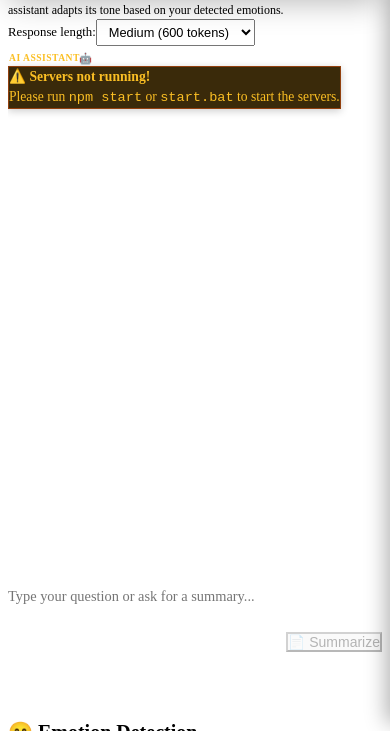
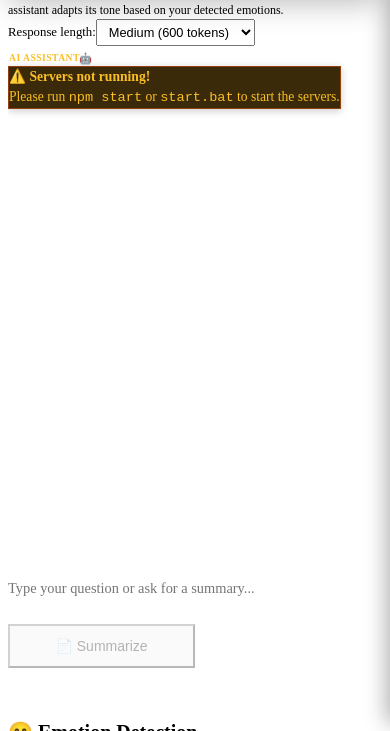
Before and after one commit to patchyevolve/emotion-learning-companion, a website with bundled scripts: page chat.html in a window 390 px wide. Shown: the part 121-852 px from the top of the page. Built offline with nearby package versions, Linux system fonts and the light colour scheme; no server answers.

Commit message:
fix: Mobile input area layout and button alignment
- Restructured HTML to remove conflicting inline styles
- Fixed textarea to take full width on mobile
- Buttons now properly aligned in row below textarea
- Equal button widths (50/50 split) on mobile
- Improved responsive behavior across all breakpoints
- Consistent spacing and padding

```diff
--- a/chat.html
+++ b/chat.html
@@ -324,6 +324,9 @@
       max-width: 1200px;
       margin: 0 auto;
       width: 100%;
+      display: flex;
+      gap: var(--spacing-sm);
+      align-items: flex-end;
     }
 
     .chat-input {
@@ -371,6 +374,7 @@
       display: flex;
       gap: var(--spacing-sm);
       align-items: center;
+      flex-shrink: 0;
     }
 
     #summarizeBtn {
@@ -378,6 +382,7 @@
       font-size: 0.9rem;
       white-space: nowrap;
       height: 44px;
+      flex-shrink: 0;
     }
 
     .send-button:hover:not(:disabled) {
@@ -816,18 +821,24 @@
         background: var(--bg-secondary);
       }
 
-      .input-wrapper > div {
-        flex-direction: column !important;
-        gap: var(--spacing-sm) !important;
+      .input-wrapper {
+        flex-direction: column;
+        align-items: stretch;
+        gap: var(--spacing-sm);
       }
 
       .chat-input {
-        width: 100% !important;
-        flex: none !important;
+        width: 100%;
         padding: var(--spacing-sm) var(--spacing-md);
         font-size: 0.9rem;
         min-height: 44px;
         border-radius: var(--radius-lg);
+      }
+
+      .button-row {
+        display: flex;
+        gap: var(--spacing-sm);
+        width: 100%;
       }
 
       #summarizeBtn {
@@ -1301,13 +1312,13 @@
 
       <div class="input-area">
         <div class="input-wrapper">
-          <div style="display: flex; gap: var(--spacing-sm); align-items: flex-end; width: 100%;">
           <textarea
             id="userInput"
             class="chat-input"
             placeholder="Type your question or ask for a summary..."
             rows="1"
           ></textarea>
+          <div class="button-row">
             <button id="summarizeBtn" class="btn btn-secondary" title="Summarize document" disabled>
               📄 Summarize
             </button>
```
Lines whose indentation alone changed are shown as unchanged.
